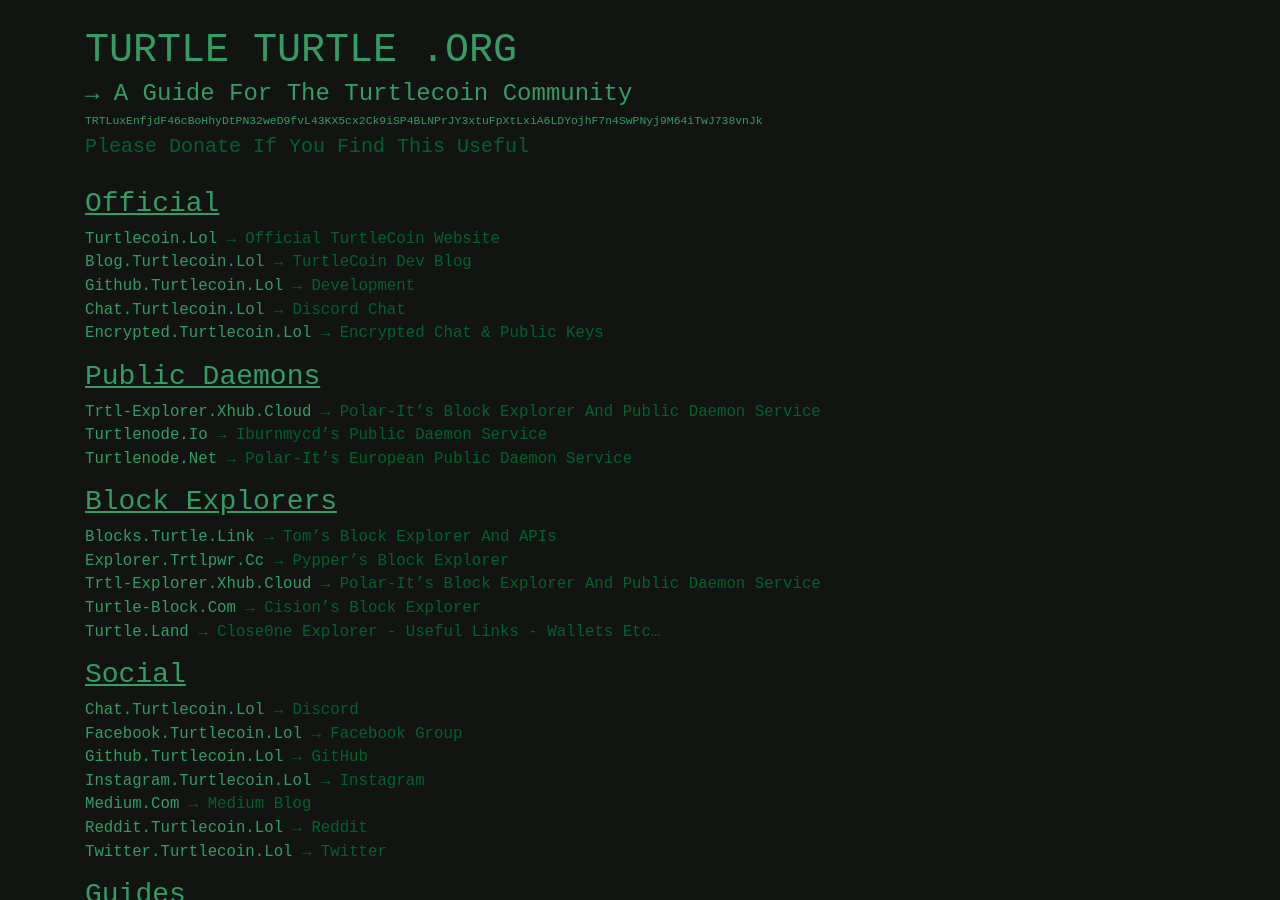
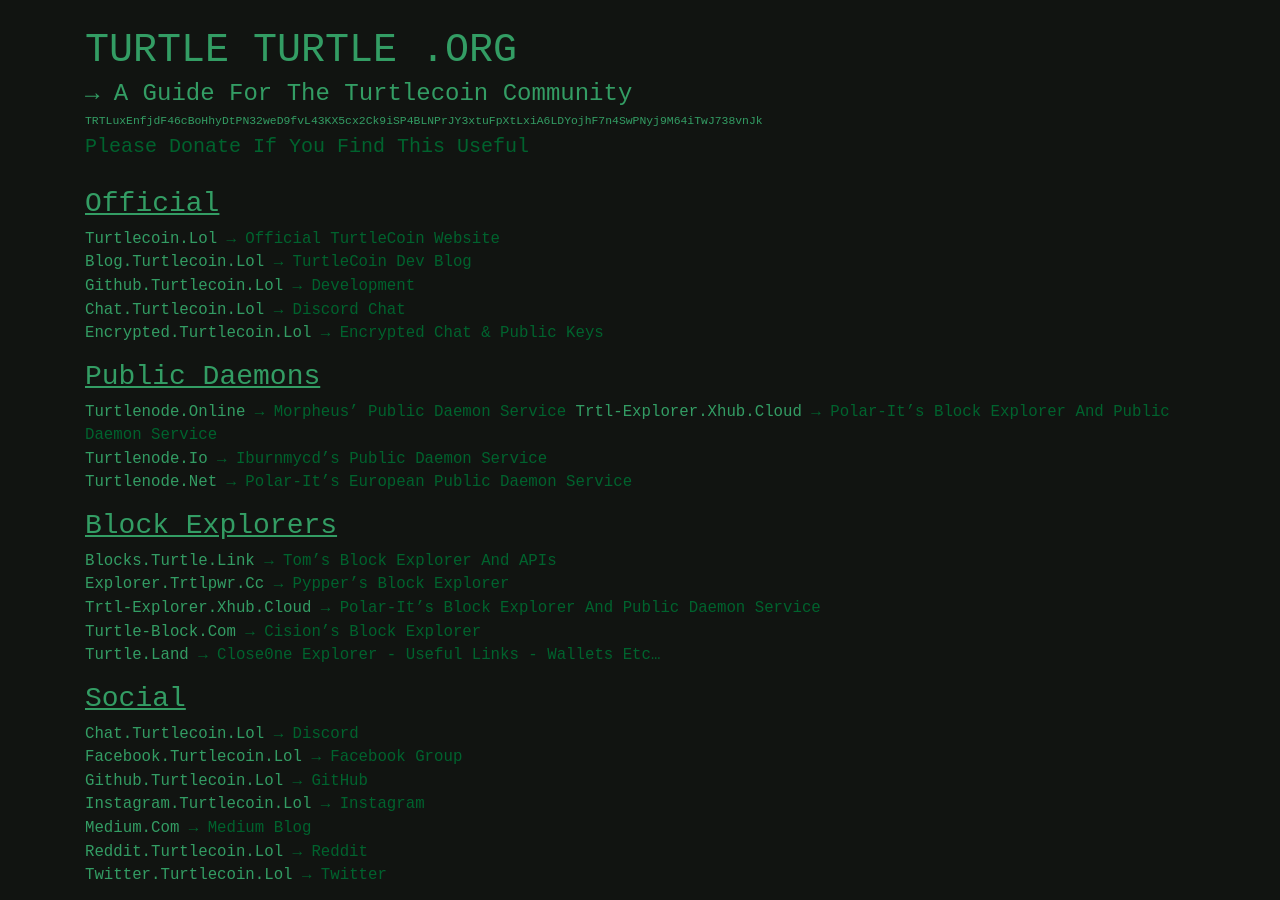
Before and after one commit to zack796/turtleturtle.org, a Jekyll site: the page built from index.md, in a window 1280 px wide and 900 px high. Built offline with Jekyll 4.4.1, drawn with Linux system fonts in a browser that asks for light colours; nearby versions of some CDN libraries.

Commit message:
Update index.md
Added morpheus' public daemon, turtlenode.online

```diff
--- a/index.md
+++ b/index.md
@@ -10,6 +10,7 @@
 [encrypted.turtlecoin.lol](https://keybase.io/turtlecoin) → Encrypted Chat & Public Keys
 
 ### Public Daemons
+[turtlenode.online](https://turtlenode.online) → morpheus' public daemon service
 [trtl-explorer.xhub.cloud](https://trtl-explorer.xhub.cloud) → polar-it's Block Explorer and public daemon service
 [turtlenode.io](http://turtlenode.io) → Iburnmycd's public daemon service
 [turtlenode.net](https://turtlenode.net) → Polar-it's European Public Daemon Service
```
